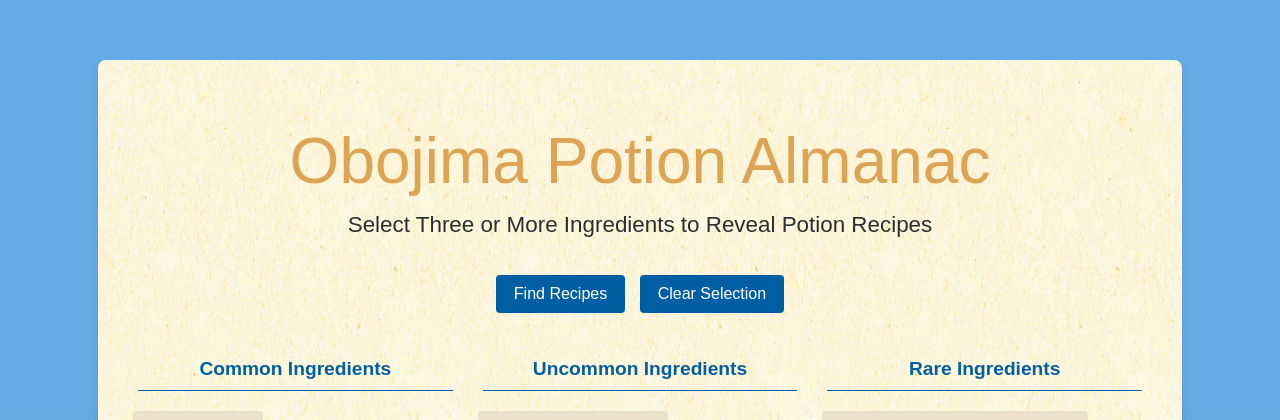
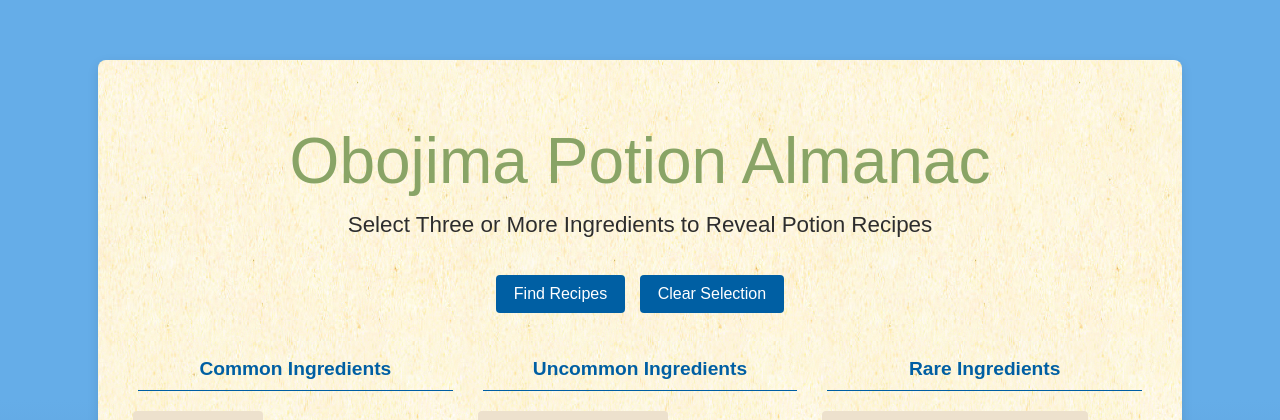
Before and after one commit to billhanscom/ObojimaPotionAlmanac, a Flask app: page / in a window 1280 px wide. Shown: the top 420 px of the page. Run offline with Flask 3, Linux system fonts and the light colour scheme; some web fonts are replaced.

Commit message:
Add files via upload

```diff
--- a/static/style.css
+++ b/static/style.css
@@ -27,7 +27,7 @@ h1 { /* Main heading */
 	font-size:4em;
 	font-style:normal;
 	font-weight:500;
-	color:#DCA453;
+	color:#89a466;
 	line-height: .9em;
 	margin-bottom:10px;
 	text-wrap: balance;
```
